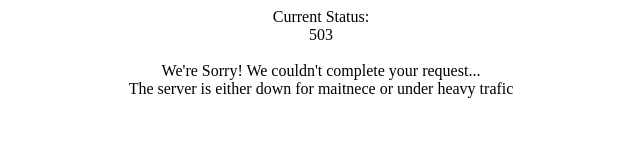
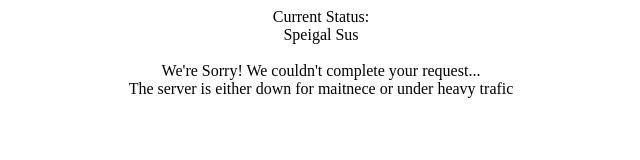
Before and after one commit to craftco/craftco.github.io, a plain HTML site: page index.html in a window 1280 px wide. Shown: the full height of the page, 319-959 px from the left. Drawn offline with Linux system fonts and the light colour scheme.

Commit message:
Update index.html

```diff
--- a/index.html
+++ b/index.html
@@ -1,2 +1,2 @@
 
-<p style="text-align: center"> Current Status: <br> 503 <br> <br> We're Sorry! We couldn't complete your request... <br> The server is either down for maitnece or under heavy trafic
+<p style="text-align: center"> Current Status: <br> Speigal Sus <br> <br> We're Sorry! We couldn't complete your request... <br> The server is either down for maitnece or under heavy trafic
```
